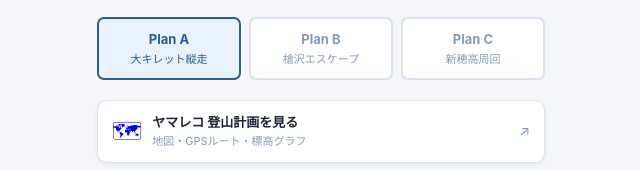
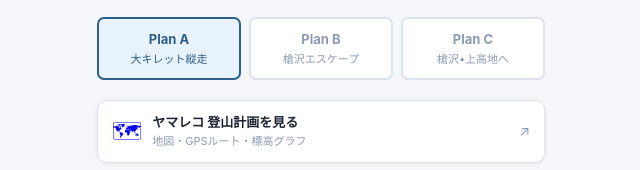
Before and after one commit to Yoshi-HHH/alps-trek-2026, a plain HTML site: page index.html in a window 1280 px wide. Shown: the part 359-529 px from the top of the page, 319-959 px from the left. Drawn offline with Linux system fonts and the light colour scheme.

Commit message:
index.html を更新

```diff
--- a/index.html
+++ b/index.html
@@ -463,7 +463,7 @@
       Plan B<span class="tab-label" data-ja="槍沢エスケープ" data-en="Yarisawa Escape">槍沢エスケープ</span>
     </div>
     <div class="plan-tab" onclick="showPlan('c')" id="tab-c">
-      Plan C<span class="tab-label" data-ja="新穂高周回" data-en="Shinhodaka Loop">新穂高周回</span>
+      Plan C<span class="tab-label" data-ja="槍沢•上高地へ" data-en="Yarisawa→Kamikochi">槍沢•上高地へ</span>
     </div>
   </div>
 
```
